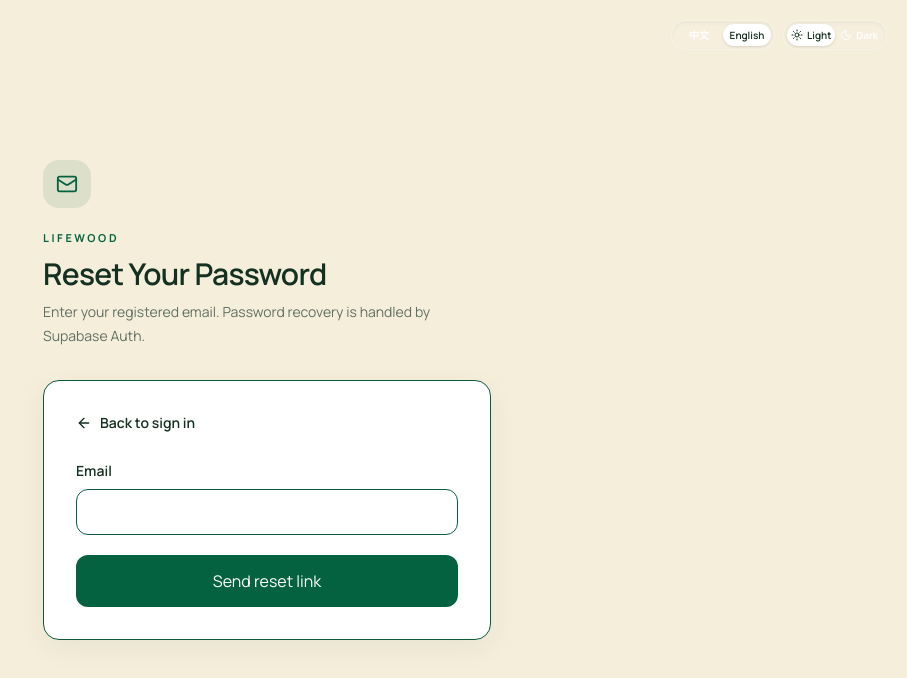
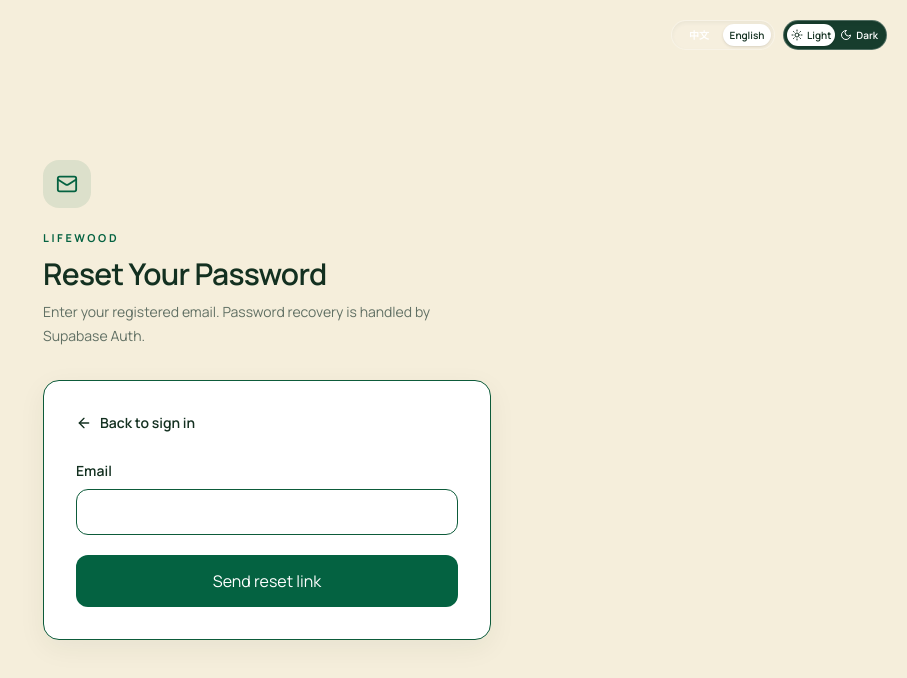
Before and after one commit to Yazito21/lifewood-ai-visibility, a Next.js app: page /forgot-password in a window 1280 px wide. Shown: the top 678 px of the page, without its empty margins (373-1280 px from the left). Built offline with nearby package versions, Linux system fonts and the light colour scheme; no server answers.

Commit message:
Keep header language and theme toggles visually consistent across themes

```diff
--- a/components/language-provider.tsx
+++ b/components/language-provider.tsx
@@ -2145,8 +2145,8 @@ export function ThemeToggle() {
   const labels = language === "zh" ? ["浅色", "深色"] : ["Light", "Dark"];
   return (
     <div role="group" aria-label={language === "zh" ? "外观主题" : "Appearance theme"} data-no-translate="true"
-      className="relative inline-flex h-[30px] w-[104px] shrink-0 items-center rounded-full border border-white/25 bg-white/10 p-[3px] text-[10px] font-semibold shadow-inner">
-      <span aria-hidden="true" className={`pointer-events-none absolute inset-y-[3px] left-[3px] w-[calc(50%-3px)] rounded-full bg-white shadow-sm transition-transform duration-200 ease-in-out ${theme === "dark" ? "translate-x-full" : "translate-x-0"}`} />
+      className="platform-segmented-toggle relative inline-flex h-[30px] w-[104px] shrink-0 items-center rounded-full border border-white/25 bg-[#173d2d] p-[3px] text-[10px] font-semibold shadow-inner">
+      <span aria-hidden="true" className={`platform-segmented-toggle-thumb pointer-events-none absolute inset-y-[3px] left-[3px] w-[calc(50%-3px)] rounded-full bg-white shadow-sm transition-transform duration-200 ease-in-out ${theme === "dark" ? "translate-x-full" : "translate-x-0"}`} />
       <button type="button" onClick={() => setTheme("light")} aria-pressed={theme === "light"}
         aria-label={language === "zh" ? "切换到浅色模式" : "Switch to light mode"}
         data-header-toggle-option="true"
@@ -2176,7 +2176,7 @@ export function LanguageToggle({ compact = false }: { compact?: boolean }) {
     >
       <span
         aria-hidden="true"
-        className={`pointer-events-none absolute inset-y-[3px] left-[3px] w-[calc(50%-3px)] rounded-full bg-white shadow-sm transition-transform duration-200 ease-in-out ${language === "en" ? "translate-x-full" : "translate-x-0"}`}
+        className={`platform-segmented-toggle-thumb pointer-events-none absolute inset-y-[3px] left-[3px] w-[calc(50%-3px)] rounded-full bg-white shadow-sm transition-transform duration-200 ease-in-out ${language === "en" ? "translate-x-full" : "translate-x-0"}`}
       />
       <button
         type="button"
```
